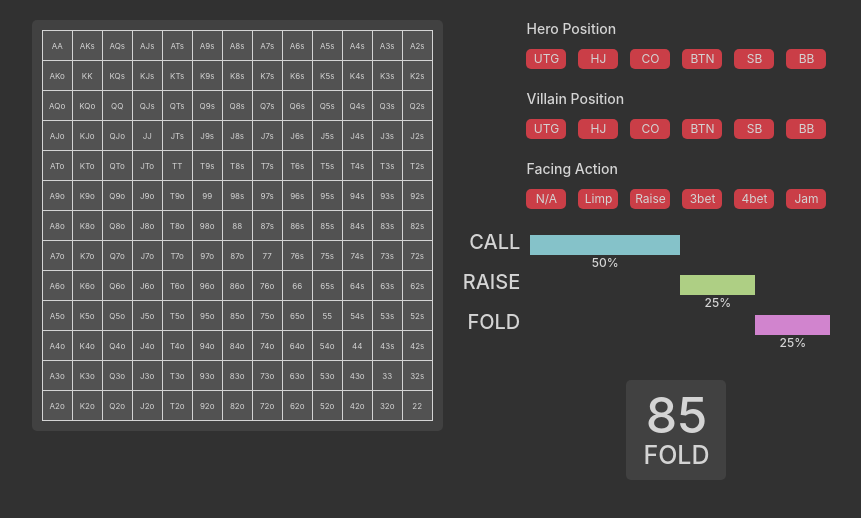
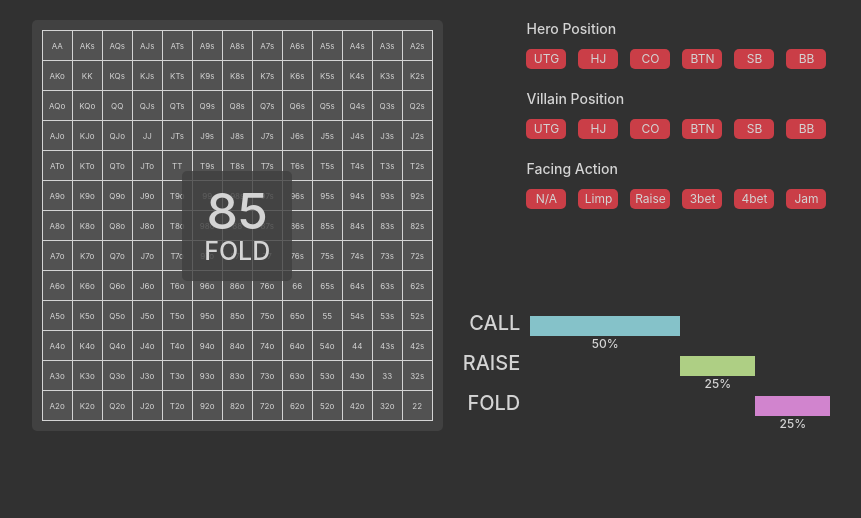
Before and after one commit to evanmoses/realtimepre, a React (Create React App) app in the folder client/: page / in a window 1280 px wide. Shown: the top 518 px of the page, without its empty margins (199-1060 px from the left). Built offline with nearby package versions, Linux system fonts and the light colour scheme.

Commit message:
adjust styles and component organization

```diff
--- a/client/src/App.css
+++ b/client/src/App.css
@@ -20,15 +20,13 @@ button {
   margin: 10px 30px;
   padding: 10px;
   border-radius: 5px;
-  display: flex;
-  align-items: center;
-  justify-content: center;
-  height: fit-content;
+  position: relative;
 }
 
 .rangecontainer {
   display: flex;
   width: 391px;
+  height: 391px;
   flex-wrap: wrap;
   border-top: 1px solid #d4d4d4;
   border-left: 1px solid #d4d4d4;
@@ -47,6 +45,31 @@ button {
 
 .rangechart > span {
   font-size: 0.5rem;
+}
+
+.freq-random {
+  background-color: rgba(64, 64, 64, 0.8);
+  width: 110px;
+  height: 110px;
+  position: absolute;
+  top: 50%;
+  left: 50%;
+  transform: translate(-50%, -50%);
+  border-radius: 5px;
+  display: flex;
+  flex-direction: column;
+  justify-content: center;
+}
+
+.randomizer {
+  font-size: 50px;
+  font-weight: 500;
+  line-height: 50px;
+}
+
+.action-large {
+  font-size: 25px;
+  font-weight: 500;
 }
 
 .dashbox {
@@ -161,29 +184,6 @@ button {
   margin-top: 10px;
 }
 
-.freq-random {
-  background-color: #414141;
-  width: 100px;
-  height: 100px;
-  margin: auto;
-  border-radius: 5px;
-  display: flex;
-  flex-direction: column;
-  justify-content: center;
-  margin-top: 30px;
-}
-
-.randomizer {
-  font-size: 50px;
-  font-weight: 500;
-  line-height: 50px;
-}
-
-.action-large {
-  font-size: 25px;
-  font-weight: 500;
-}
-
 .set-freq {
   width: 40px;
   font-size: 20px;
--- a/client/src/components/FreqDisplay.jsx
+++ b/client/src/components/FreqDisplay.jsx
@@ -22,12 +22,7 @@ function FreqDisplay() {
             <div className="bar" style={{backgroundColor: "#d184ce",  width: '75px'}}></div>
             <div className="frequency">25%</div>
           </div>
-
         </div>
-      </div>
-      <div className='freq-random'>
-        <div className="randomizer">85</div>
-        <div className="action-large">FOLD</div>
       </div>
     </div>
   );
--- a/client/src/components/Rangechart.jsx
+++ b/client/src/components/Rangechart.jsx
@@ -13,6 +13,11 @@ function Rangechart() {
             </div>
           )
         })}
+
+      </div>
+      <div className='freq-random'>
+        <div className="randomizer">85</div>
+        <div className="action-large">FOLD</div>
       </div>
     </div>
   );
```
